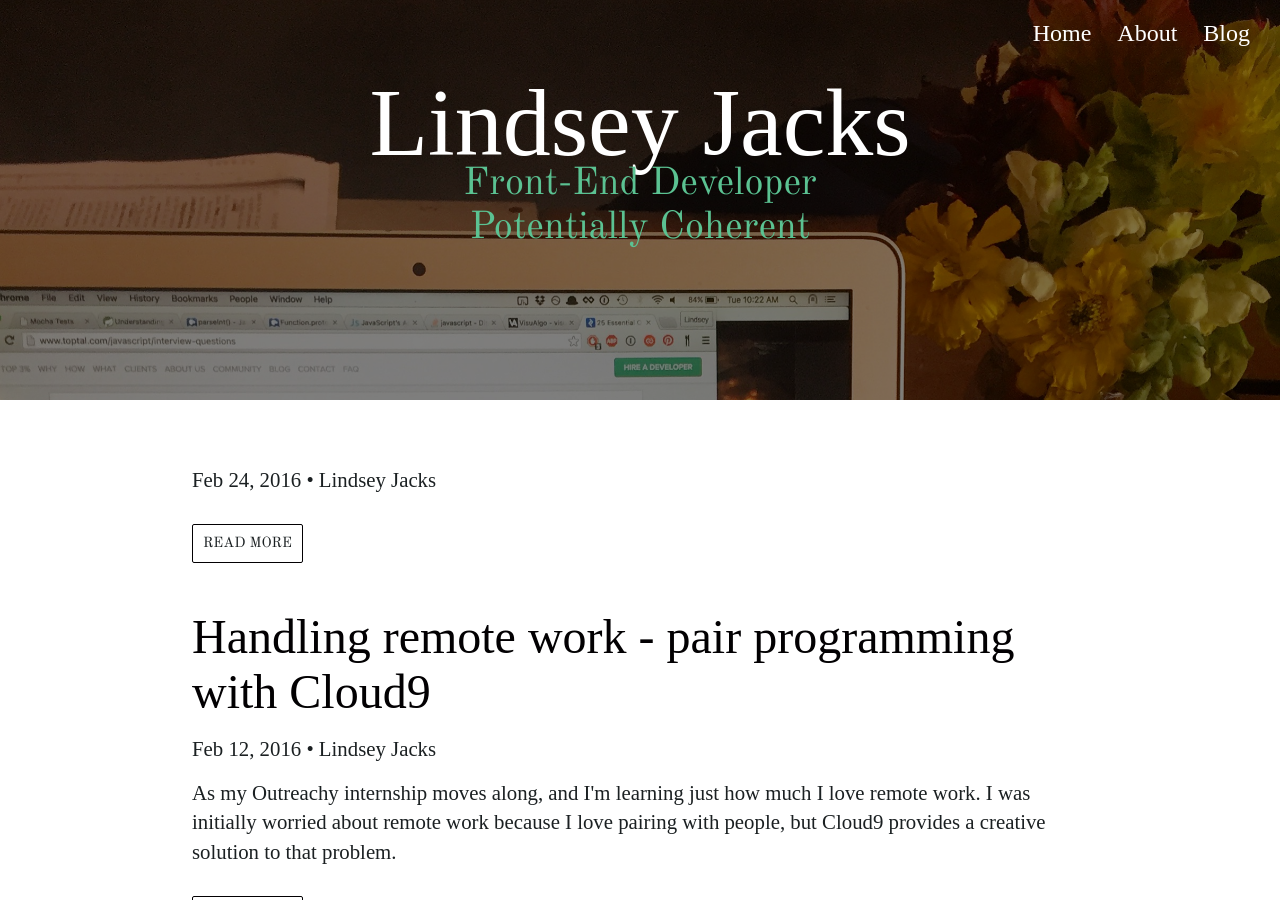
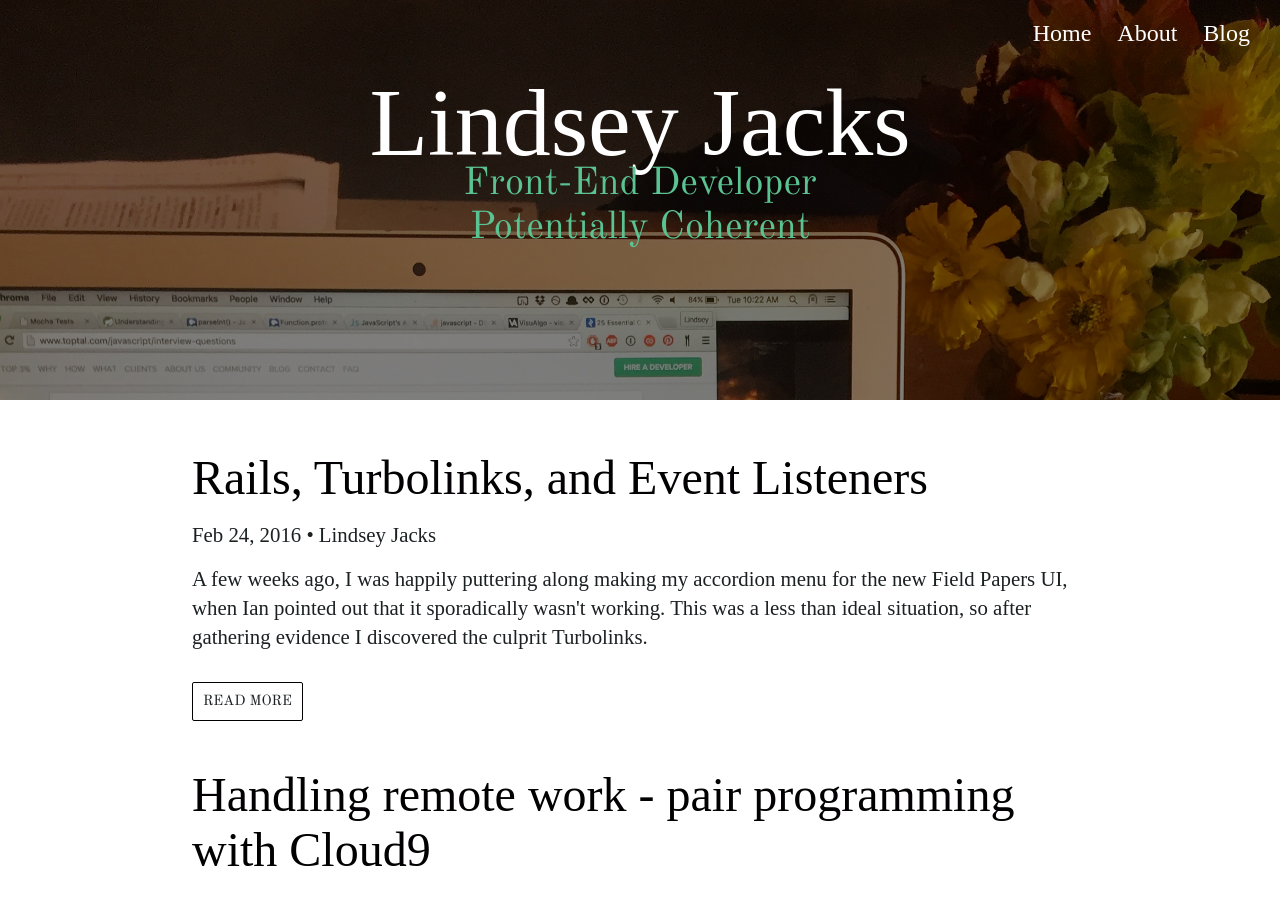
Before and after one commit to linzjax/linzjax.github.io, a Jekyll site: the page built from blog.md, in a window 1280 px wide and 900 px high. Built offline with Jekyll 4.4.1, drawn with Linux system fonts in a browser that asks for light colours; some web fonts are replaced.

Commit message:
Fixed excerpt issue

```diff
--- a/_posts/2016-02-24-rails-turbolinks-and-event-listeners.markdown
+++ b/_posts/2016-02-24-rails-turbolinks-and-event-listeners.markdown
@@ -1,7 +1,7 @@
 ---
 title:  "Rails, Turbolinks, and Event Listeners"
 date:   2016-2-24 12:12:09
-excerpt: "<p>A few weeks ago, I was happily puttering along making my accordion menu for the new Field Papers UI (cue "oohs and aaahs"), when Ian pointed out that it sporadically wasn't working. After a bit more investigating, I discovered the culprit: Turbolinks.</p>"
+excerpt: "<p> A few weeks ago, I was happily puttering along making my accordion menu for the new Field Papers UI, when Ian pointed out that it sporadically wasn't working. This was a less than ideal situation, so after gathering evidence I discovered the culprit Turbolinks. </p>"
 ---
 
 I finally learned to spell a-c-c-o-r-d-i-o-n. A few weeks ago, I was happily puttering along making my accordion menu for the new Field Papers UI (cue "oohs and aaahs"), when Ian pointed out that it sporadically wasn't working. The menu items wouldn't allow you to click on them, but refreshing the page seemed to fix it. After determining that this was indeed a bit odd, I set about to find a solution.
```
